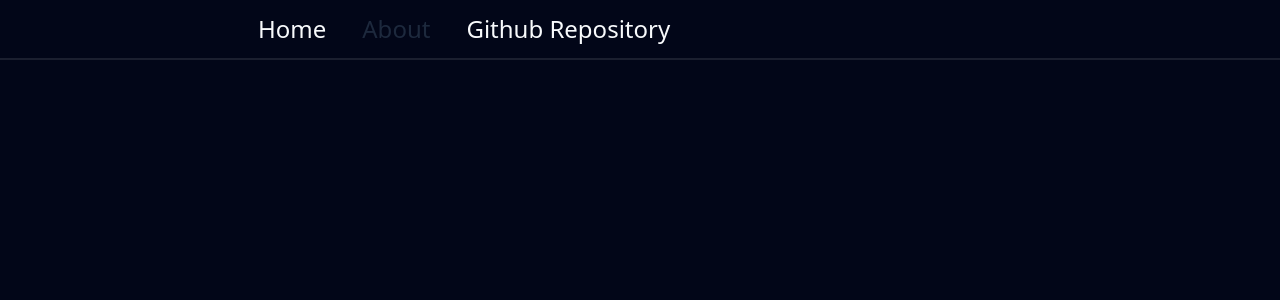
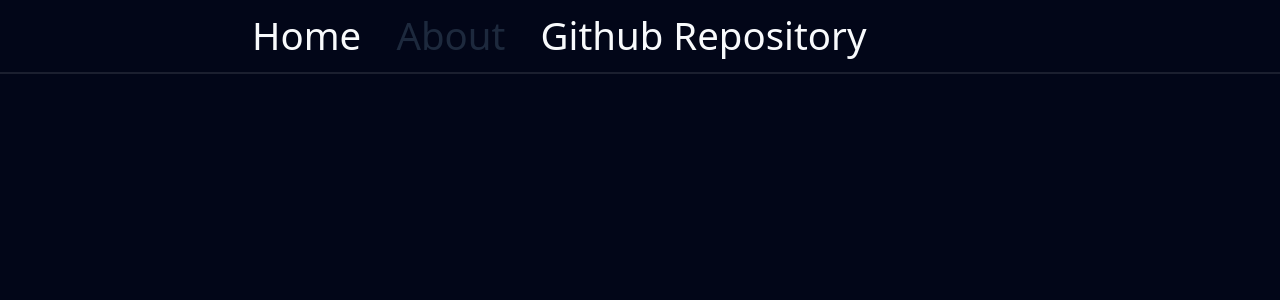
Before and after one commit to jake05050505/UA92-Project, a Next.js app: page /about in a window 1280 px wide. Shown: the top 300 px of the page. Built offline with nearby package versions, Linux system fonts and the light colour scheme.

Commit message:
adjust spacing and sizes

```diff
--- a/app/globals.css
+++ b/app/globals.css
@@ -144,24 +144,22 @@ header {
 
     background-color: var(--background);
 
-    font-size: calc(var(--header-height) * 1 / 2);
-
     flex: none;
 }
 
 header > span {
-    margin: 0.2em;
+    margin: 0.2rem;
     display: flex;
     height: auto;
 }
 
 nav {
     width: 100%;
-    padding: 0.25em;
+    padding: 0.25rem;
 }
 
 nav > a {
-    padding-inline: 0.5em;
+    padding-inline: 0.5rem;
     border-radius: var(--radius-2xl);
     margin-right: 0.5em;
     white-space: nowrap;
@@ -216,6 +214,9 @@ main, #main-content {
             "message message sources";
         overflow-y: hidden;
     }
+    #header {
+        font-size: 2.4em;
+    }
 }
 
 @media screen and (orientation: portrait){
@@ -225,6 +226,9 @@ main, #main-content {
             "message message"
             "message message";
         overflow-y: scroll;
+    }
+    #header {
+        font-size: 1.4em;
     }
 }
 
```
